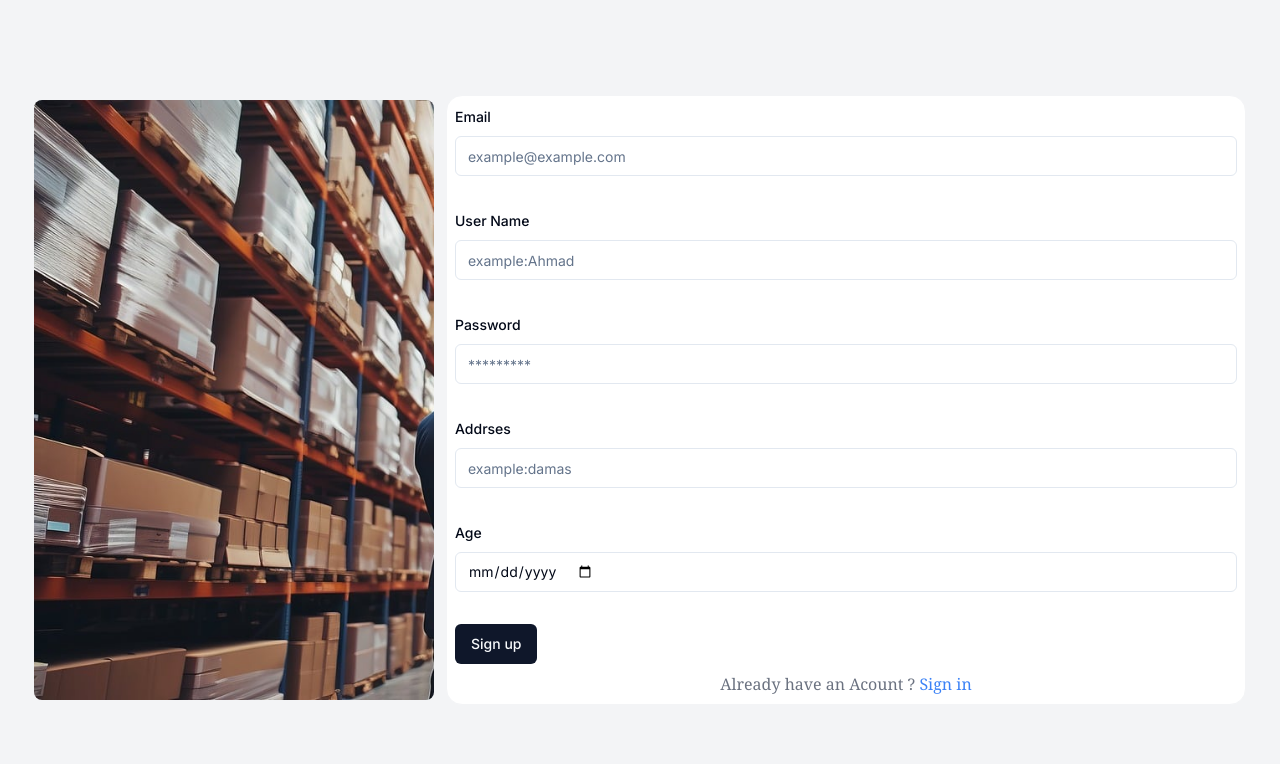
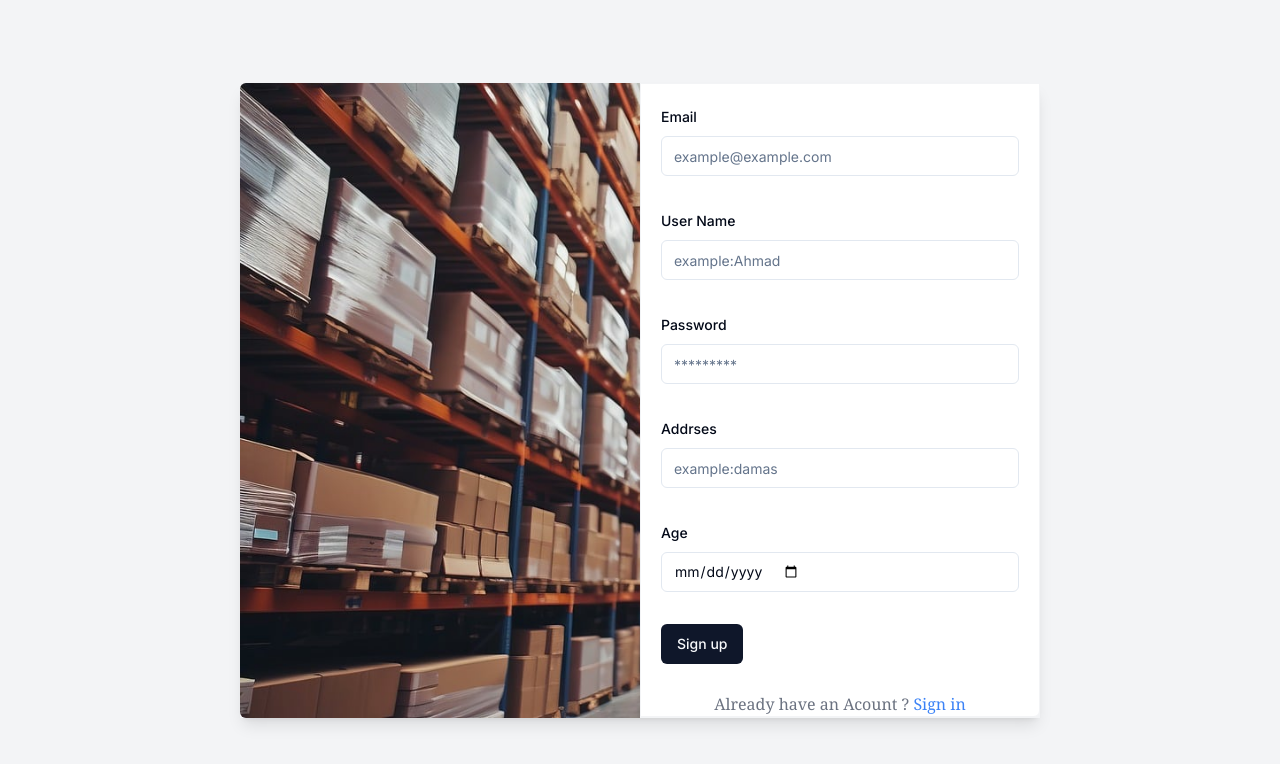
Before and after one commit to abodfatairy/qpu-project, a Next.js app: page /sign-up in a window 1280 px wide. Shown: the top 764 px of the page. Built offline with nearby package versions, Linux system fonts and the light colour scheme.

Commit message:
edit sign pages

```diff
--- a/app/(auth)/sign-in/page.tsx
+++ b/app/(auth)/sign-in/page.tsx
@@ -5,9 +5,9 @@ import React from "react";
 
 const SignIn = () => {
   return (
-    <div className=' bg-white/50 p-10 rounded-lg flex items-center justify-center flex-col relative '>
+    <div className=' bg-white/50 p-10 rounded-lg flex items-center justify-center flex-col relative w-screen max-w-[400px] '>
       <div className=' absolute top-1 right-3'>
-        <span className=' text-[10px]'>
+        <span className=' text-[12px]'>
           Not a member?{" "}
           <Link
             className=' text-blue-500'
@@ -17,7 +17,7 @@ const SignIn = () => {
           </Link>
         </span>
       </div>
-      <div className=' '>
+      <div className='w-screen max-w-[400px]  p-5'>
         {/* HELLO BANNAR */}
         <div className=' text-center my-3'>
           <h1 className=' font-semibold text-3xl my-2'>Hello Again!</h1>
@@ -28,7 +28,9 @@ const SignIn = () => {
         {/* FORM */}
         <SignInForm />
         <div className=' text-center flex items-center justify-center flex-col gap-5 '>
-          <span className='  mt-4 border-b border-gray-200 pb-3'>Or continue with</span>
+          <span className='  mt-4 border-b border-gray-200 pb-3'>
+            Or continue with
+          </span>
           <div className=' flex  gap-5 items-center justify-center '>
             <Link href={"/"}>
               <Image
--- a/app/(auth)/sign-up/page.tsx
+++ b/app/(auth)/sign-up/page.tsx
@@ -5,11 +5,11 @@ import React from "react";
 
 const SignUp = () => {
   return (
-    <div className=' flex flex-row  items-center justify-center w-screen p-4  gap-x-3'>
-      <div className=' hidden md:flex w-[400px]   h-full  rounded-lg '>
+    <div className=' flex flex-row  items-center justify-center w-screen  shadow-lg  max-w-[800px] '>
+      <div className=' hidden md:flex w-[400px] h-[600px] rounded-l-md mb-[35px] '>
         <AuthCarousel />
       </div>
-      <div className=' flex-1 flex flex-col gap-2 max-w-[800px] border border-gray-100 rounded-2xl p-2  bg-white'>
+      <div className=' flex-1 flex flex-col gap-2 max-w-[800px] border border-gray-100   bg-white rounded-r-md '>
         <SignUpForm />
         <div className=' w-full flex items-center justify-center '>
           <span className=' text-center text-gray-500 font-serif'>
--- a/components/shared/AuthCarousel.tsx
+++ b/components/shared/AuthCarousel.tsx
@@ -11,35 +11,35 @@ import Autoplay from "embla-carousel-autoplay";
 const AuthCarousel = () => {
   return (
     <Carousel
-      className='  w-[400px]  rounded-lg'
+      className='  w-[500px]'
       plugins={[
         Autoplay({
           delay: 3000,
         }),
       ]}
     >
-      <CarouselContent className=' w-[400px]  rounded-lg'>
-        <CarouselItem className='w-[400px]'>
+      <CarouselContent className=' w-[400px] '>
+        <CarouselItem className='w-[400px] '>
           <div
-            className=' w-[400px] h-[600px]  rounded-lg '
+            className=' w-[400px] h-[635px]  rounded-l-md '
             style={{
               backgroundImage: `url(/assets/images/1.jpg)`,
               backgroundSize: "cover",
             }}
           ></div>
         </CarouselItem>
-        <CarouselItem className='w-[400px]  rounded-lg'>
+        <CarouselItem className='w-[400px]  '>
           <div
-            className=' w-[400px] h-[600px]   rounded-lg '
+            className=' w-[400px] h-[635px]   rounded-l-md '
             style={{
               backgroundImage: `url(/assets/images/3.jpg)`,
               backgroundSize: "cover",
             }}
           ></div>
         </CarouselItem>
-        <CarouselItem className='w-[400px]  rounded-lg'>
+        <CarouselItem className='w-[400px]  '>
           <div
-            className=' w-[400px] h-[600px] rounded-lg   '
+            className=' w-[400px] h-[635px] rounded-l-md   '
             style={{
               backgroundImage: `url(/assets/images/2.png)`,
               backgroundSize: "cover",
--- a/components/shared/SignInForm.tsx
+++ b/components/shared/SignInForm.tsx
@@ -10,15 +10,12 @@ import {
   FormControl,
   FormField,
   FormItem,
-  FormLabel,
   FormMessage,
 } from "@/components/ui/form";
 import { Input } from "@/components/ui/input";
 
 const formSchema = z.object({
-  email: z.string().email().min(8, {
-    message: "email must be at least 2 characters.",
-  }),
+  email: z.string().email(),
   password: z.string().min(8, {
     message: "Password must be at least 8 characters.",
   }),
@@ -48,11 +45,11 @@ export function SignInForm() {
           control={form.control}
           name='email'
           render={({ field }) => (
-            <FormItem className=' flex-1'>
+            <FormItem className=' '>
 
               <FormControl>
                 <Input
-                  className=" flex-1"
+                  className=" "
                   placeholder='example@example.com'
                   {...field}
                 />
--- a/components/shared/SignUpForm.tsx
+++ b/components/shared/SignUpForm.tsx
@@ -54,7 +54,7 @@ export function SignUpForm() {
     <Form {...form}>
       <form
         onSubmit={form.handleSubmit(onSubmit)}
-        className='space-y-8 w-full bg-white'
+        className='space-y-8 w-full p-5 bg-white'
       >
         <FormField
           control={form.control}
```
